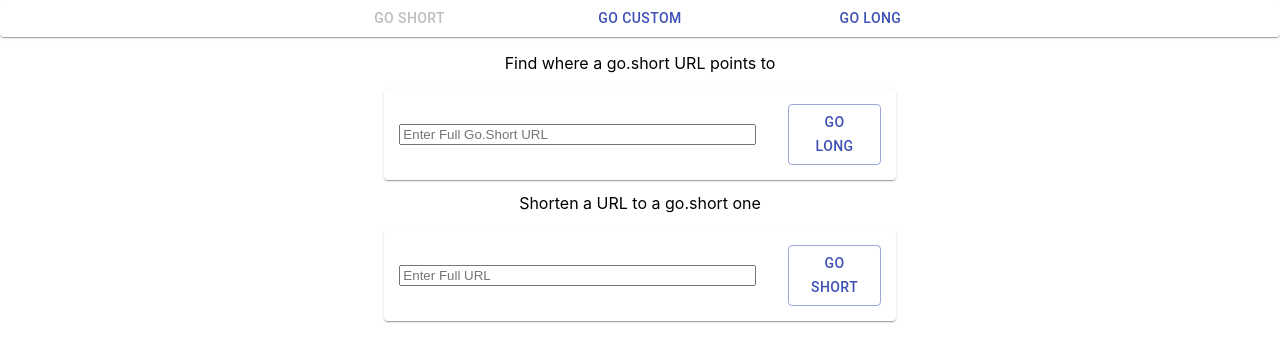
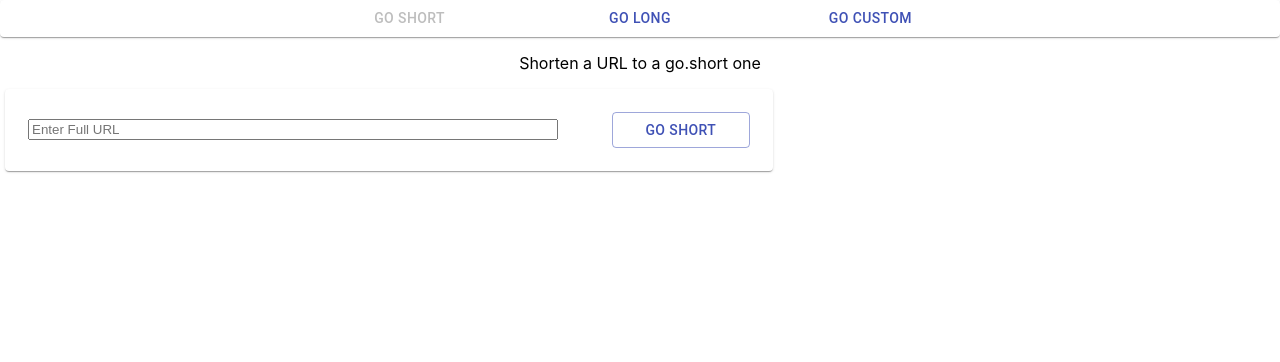
Before and after one commit to matg94/goshort, a React (Create React App) app in the folder frontend/: page / in a window 1280 px wide. Shown: the top 362 px of the page. Built offline with nearby package versions, Linux system fonts and the light colour scheme.

Commit message:
Added pages and button switching between them through the appbar

```diff
--- a/frontend/src/App.js
+++ b/frontend/src/App.js
@@ -1,15 +1,11 @@
 import './App.css';
 import React from 'react';
-import URLResults from './components/URLResults';
-import HeaderBar from './pages/HeaderBar';
-import Toolbox from './components/Toolbox';
-import {Paper} from '@material-ui/core';
+import MainPage from './pages/MainPage'
 
 function App() {
   return (
     <div className="App">
-      <HeaderBar/>
-      <Toolbox></Toolbox>
+      <MainPage/>
     </div>
   );
 }
--- a/frontend/src/components/Toolbox.jsx
+++ /dev/null
@@ -1,28 +0,0 @@
-import React from 'react';
-import { Button, Card, Grid} from "@material-ui/core";
-import TextBoxAction from './TextBoxAction';
-
-
-function Toolbox() {
-  return (
-    <Grid
-        container
-        spacing={0}
-        direction="column"
-        alignItems="center"
-        justify="center">
-            <TextBoxAction
-              description="Find where a go.short URL points to"
-              submitURL="golong"
-              placeholder="Enter Full Go.Short URL"
-              buttonText="GO LONG"></TextBoxAction>
-            <TextBoxAction
-              description="Shorten a URL to a go.short one"
-              submitURL="goshort"
-              placeholder="Enter Full URL"
-              buttonText="GO SHORT"></TextBoxAction>
-    </Grid>
-  );
-}
-
-export default Toolbox;
--- /dev/null
+++ b/frontend/src/pages/GoLongPage.jsx
@@ -0,0 +1,16 @@
+import React from 'react';
+import { Button, Card, Grid} from "@material-ui/core";
+import TextBoxAction from '../components/TextBoxAction';
+
+
+function GoLongPage() {
+  return (
+    <TextBoxAction
+    description="Find where a go.short URL points to"
+    submitURL="golong"
+    placeholder="Enter Full Go.Short URL"
+    buttonText="GO LONG"></TextBoxAction>
+  );
+}
+
+export default GoLongPage;
--- /dev/null
+++ b/frontend/src/pages/GoShortPage.jsx
@@ -0,0 +1,16 @@
+import React from 'react';
+import { Button, Card, Grid} from "@material-ui/core";
+import TextBoxAction from '../components/TextBoxAction';
+
+
+function GoShortPage() {
+  return (
+    <TextBoxAction
+      description="Shorten a URL to a go.short one"
+      submitURL="goshort"
+      placeholder="Enter Full URL"
+      buttonText="GO SHORT"></TextBoxAction>
+  );
+}
+
+export default GoShortPage;
--- a/frontend/src/pages/HeaderBar.jsx
+++ b/frontend/src/pages/HeaderBar.jsx
@@ -29,11 +29,11 @@ function HeaderBar(props) {
       "title": "Go Short",
       "disabled": true,    },
     {
-      "title": "Go Custom",
+      "title": "Go Long",
       "disabled": false,
     },
     {
-      "title": "Go Long",
+      "title": "Go Custom",
       "disabled": false,
     },
   ])
@@ -42,6 +42,7 @@ function HeaderBar(props) {
     newButtons.forEach(b => b.disabled = false)
     newButtons[index].disabled = true
     setButtons(newButtons)
+    props.handlePageChange(newButtons[index].title)
   }
   return (
     <Paper>
--- /dev/null
+++ b/frontend/src/pages/MainPage.jsx
@@ -0,0 +1,32 @@
+import { AppBar, Button, Paper } from '@material-ui/core';
+import React from 'react';
+import { useState } from 'react';
+import { makeStyles } from '@material-ui/core';
+import HeaderBar from './HeaderBar';
+import GoShortPage from './GoShortPage';
+import GoLongPage from './GoLongPage';
+
+function MainPage() {
+
+    const [currentPage, setCurrentPage] = useState("Go Short")
+
+    const displayPage = currentPage => {
+        switch (currentPage) {
+            case "Go Short":
+                return <GoShortPage/>
+            case "Go Long":
+                return <GoLongPage/>
+            case "Go Custom":
+                return <h1>CUSTOM NOT YET IMPL</h1>
+        }
+    }
+
+  return (
+    <React.Fragment>
+        <HeaderBar handlePageChange={setCurrentPage}/>
+        {displayPage(currentPage)}
+    </React.Fragment>
+  );
+}
+
+export default MainPage;
```
